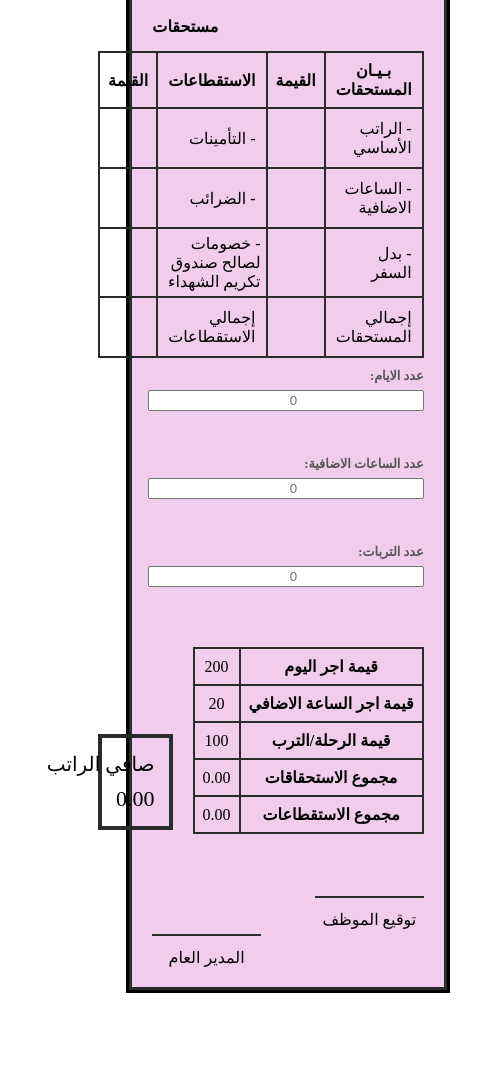
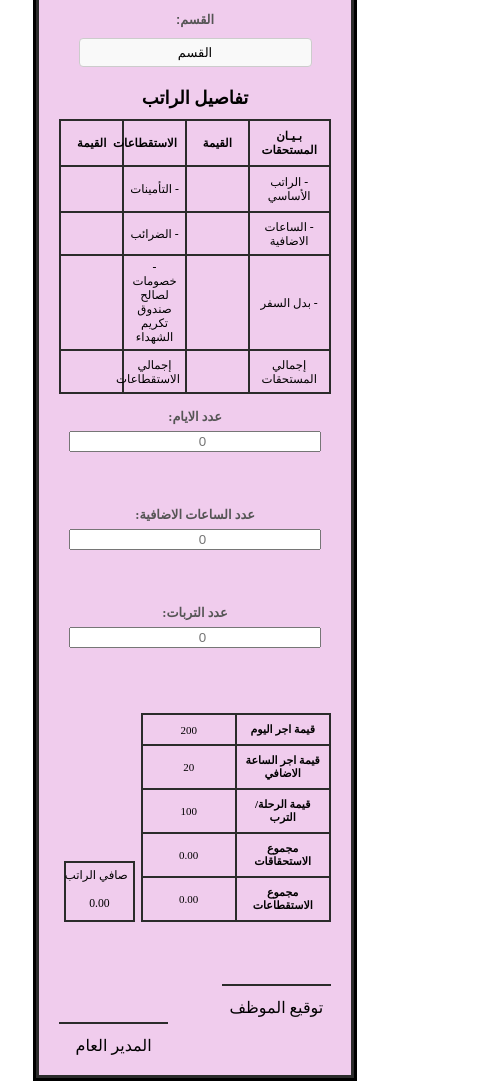
Before and after one commit to Mohamed-elsayed92/salary-Statement, a plain HTML site: page index.html in a window 390 px wide. Shown: the part 542-1623 px from the top of the page, 484 px wide, since content can reach past the window. Before the commit the page ends 1580 px from the top, so only its background shows below. Drawn offline with Linux system fonts and the light colour scheme.

Commit message:
تعديل الاستجابة لشاشة الموبيل

```diff
--- a/index.html
+++ b/index.html
@@ -13,6 +13,10 @@
       <h1 class="title">شركة السعد للتجارة والتوريد </h1>
       <div style="text-align:center; margin-top:6px; font-size:16px"> مفردات الراتب الشهري لموظفين بتعاقد يومي</div>
       <div class="header-container">
+  <div class="footer-row">
+    <div  class="muted">شهر: ____________<div id="month-name"></div></div>
+    <div  class="muted">السنة: ____________<div id="year-number"></div></div>
+  </div>
   <div class="fields-wrapper">
 
     <div class="input-group">
@@ -32,23 +36,12 @@
       <span class="label">القسم:</span>
       <div class="emp-dept field">القسم</div>
     </div>
-
-
+  </div>
 
 </div>
-
-  <div class="footer-row">
-    <div  class="muted">شهر: ____________<div id="month-name"></div></div>
-    <div  class="muted">السنة: ____________<div id="year-number"></div></div>
-  </div>
-</div>
-
-
-
-    <div class="fields-wrapper"style="text-align:right; font-weight:700; margin-top:10px">مستحقات
-
-    </div>
+<div class="contener-table">
   <table class="form-table">
+  <caption>تفاصيل الراتب</caption>
   <tr>
     <th class="wide">بـيـان المستحقات</th>
     <th class="narrow">القيمة</th>
@@ -58,37 +51,37 @@
 
   </tr>
   <tr>
-        <td style="text-align:right; padding:10px">- الراتب الأساسي</td>
+    <td style="text-align:center; ">- الراتب الأساسي</td>
      <td id="basic-salary"></td>
 
-        <td style="text-align:right; padding:10px">- التأمينات</td>
+    <td style="text-align:center; padding:0px">- التأمينات</td>
     <td id="insurance-value"></td>
 
 </tr>
  <tr>
-        <td style="text-align:right; padding:10px">- الساعات الاضافية</td>
+    <td style="text-align:center; padding:0px">- الساعات الاضافية</td>
      <td id="valu-time"></td>
-           <td style="text-align:right; padding:10px">- الضرائب</td>
+       <td style="text-align:center; padding:0px">- الضرائب</td>
     <td id="tax-value"></td>
 
  </tr>
  <tr>
-        <td style="text-align:right; padding:10px">- بدل السفر</td>
+    <td style="text-align:center; padding:0px">- بدل السفر</td>
      <td id="value-trip"></td>
-      <td style="text-align:right; padding:5px">- خصومات لصالح صندوق تكريم الشهداء</td>
+  <td style="text-align:center; padding:5px">- خصومات لصالح صندوق تكريم الشهداء</td>
     <td id="other-deductions"></td>
 
  </tr>
 
  <tr>
-       <td style="text-align:right; padding:10px">إجمالي المستحقات</td>
+   <td style="text-align:center; padding:5px">إجمالي المستحقات</td>
     <td id="total-salary"></td>
-        <td style="text-align:right; padding:10px">إجمالي الاستقطاعات</td>
+    <td style="text-align:center; padding:5px">إجمالي الاستقطاعات</td>
     <td id="total-deductions"></td>
 
   </tr>
 
-
+</div>
     </table>
     <div  style="display:flex; gap:10px;flex-direction: row;margin-top: 10px;">
            <div class="input-group">
@@ -116,10 +109,10 @@
           <tr><th>مجموع الاستحقاقات</th><td id="total-amount">0.00</td></tr>
           <tr><th>مجموع الاستقطاعات</th><td id="total-deductions2">0.00</td></tr>
         </table>
-      <div style="width:300px">
+
         <div class="right-box">صافي الراتب<br><span id="net-salary"style="font-size:26px; display:block; margin-top:10px">0.00</span></div>
 
-      </div>
+
     </div>
 
     <div class="signature">
--- a/script.js
+++ b/script.js
@@ -60,10 +60,10 @@ document.getElementById('year-number').textContent = yearNumber;
 function calculateEgyptTax(monthlySalary) {
     // 1. الإعدادات الأساسية (سنوية)
     const annualGross = monthlySalary * 12;
-    const personalExemption = 20000; // الإعفاء الشخصي السنوي
     const inshuranceBasic = 6412.5;
     const monthlyInsurance = (inshuranceBasic / 1.1875  ) * 0.11;
     const annualInsurance = monthlyInsurance * 12;
+    const personalExemption = 20000; // الإعفاء الشخصي السنوي
     let taxableIncome = annualGross - annualInsurance - personalExemption;
 
     // 4. نظام الشرائح (للدخول التي لا تتجاوز 600 ألف جنيه سنوياً)
@@ -88,8 +88,9 @@ function calculateEgyptTax(monthlySalary) {
     }
 const monthlyTax = totalAnnualTax / 12;
     return {
-    monthlyTax: monthlyTax,
+  monthlyTax: Math.max(0, monthlyTax),
         monthlyInsurance: monthlyInsurance,
+        taxableIncome: taxableIncome / 12 // الوعاء الشهري للعرض فقط
 
     };
 }
@@ -134,7 +135,8 @@ function updateUI() {
         const taxResults = calculateEgyptTax(grandTotal);
         if (elements.insurance) elements.insurance.innerText = taxResults.monthlyInsurance.toFixed(2);
         if (elements.tax) elements.tax.innerText = taxResults.monthlyTax.toFixed(2);
-        const  elshohada = (grandTotal -taxResults.monthlyInsurance ) * .0005;
+        let  elshohada = (grandTotal -taxResults.monthlyInsurance ) * .0005;
+        elshohada = Math.max(0, elshohada);
         const finalDeductions = totalDeductions + taxResults.monthlyInsurance + taxResults.monthlyTax + elshohada;
 
         if (elements.deductions) elements.deductions.innerText = finalDeductions.toFixed(2);
@@ -142,7 +144,7 @@ function updateUI() {
         if (elements.otherDedactions) elements.otherDedactions.innerText = elshohada.toFixed(2);
         if (elements.netSalary) elements.netSalary.innerText = (grandTotal - finalDeductions).toFixed(2);
     } else {
-        [elements.insurance, elements.tax,elshohada, elements.deductions, elements.netSalary].forEach(el => {
+        [elements.insurance, elements.tax, elements.deductions, elements.netSalary, elements.otherDedactions].forEach(el => {
             if (el) el.innerText = "0.00";
         });
     }
--- a/style.css
+++ b/style.css
@@ -31,22 +31,27 @@ overflow-x : hidden;}
     width: 100%;
     border-collapse: collapse;
     margin-top: 15px;
+    table-layout: fixed;
 }
 .form-table2 th, .form-table2 td{border:2px solid #2b2b2b;
          padding:8px;
          text-align:center;
-         vertical-align:middle}
+         vertical-align:middle;
+
+        }
     .form-table th, .form-table td{border:2px solid #2b2b2b;
          padding:8px;
          text-align:center;
-         vertical-align:middle}
+         vertical-align:middle;
+    height: 25px;
+}
     .wide{width:20%}
     .narrow{width:14%}
     .right-box{border:4px solid #2b2b2b;
          padding:14px;
           text-align:center;
           font-size:20px;
-
+       width: 16%;
  }
     .signature{display:flex;
          justify-content:space-between;
@@ -84,12 +89,13 @@ overflow-x : hidden;}
           gap: 15px;
            direction: rtl;
            font-family: Arial, sans-serif;
-           padding: 10px; }
+           padding: 10px 0;
+        margin: auto;}
      .fields-wrapper { display: flex;
          flex-direction: row;
          gap: 15px;
          flex-wrap: wrap;
-        align-items: end;
+        align-items:center;
      justify-content: space-between; }
       .input-group { display: flex;
         flex-direction: column;
@@ -122,27 +128,59 @@ overflow-x : hidden;}
              color: #888;}
 #input1,#input2,#input3{
      max-width: 115px;
-     margin-left: 30px;
+
 }
 .day-error ,.time-error ,.trip-error{
      visibility: hidden;
 }
-@media screen and (max-width: 768px) {
-
+caption{
+    font-size:18px;
+    font-weight: bold;
+    margin-bottom: 10px;
+}
+/* ------------------------------- */
+@media screen and (max-width: 575px) {
+    .header-container {
+        flex-direction: column;
+        align-items: center;
+    width:90%;}
     /* جعل الهيدر صفوفاً عمودية */
     .fields-wrapper {
         flex-direction: column;
+       display: flex;
+  flex-wrap: wrap;
+        padding: 0 10px;
+}
+
+     .input-group ,.input-group .field{width: 100%!important;
+     margin: 5px 0;
+     align-items: center;}
+
+.contener-table{width:100%;
 
 
-    }
-     .input-group ,.input-group .field{width: 137%!important;}
+}
+    /* أهم جزء: جعل الجدول قابلاً للتمرير أفقيًا إذا كان كبيرًا */
+  .contener-table .form-table {
+display:table;
+table-layout: fixed;
+width: 100%;
+margin:0;
+font-size: 3vw;
+text-align: center;
+padding: 0;
+ vertical-align: middle;
+ }
 
+.form-table th, .form-table td {
+    height: 25px;
+
+}
     /* تعديل الفوتر (الشهر والسنة) */
     .footer-row {
-        flex-direction: row;
+        flex-direction: column;
         justify-content: space-around;
-        margin-bottom: 272px;
-        margin-right: -212px;
+        margin-bottom: 10px;
     }
 
     /* تحويل المدخلات (عدد الأيام، الساعات) لصفوف عمودية */
@@ -151,41 +189,48 @@ overflow-x : hidden;}
         gap: 20px !important;
     }
 
-    /* أهم جزء: جعل الجدول قابلاً للتمرير أفقيًا إذا كان كبيرًا */
-    .form-table {
-        display: block;
-   max-width: 100%;
-
-    }
 
     /* تعديل الجزء السفلي (الجدول الصغير وصافي الراتب) */
     div[style*="align-items:end"] {
-        flex-direction: row !important;
+        flex-direction:row !important;
         align-items: center !important;
         text-wrap: nowrap;
-    width: 142%;}
+        gap:6px !important;
+    width:100% !important;
+font-size: 11px;}
 
-    .form-table2 {
+.form-table2 {
+    width: 70%;
+    display:table;
+    table-layout: fixed;}
+
+    .form-table2 th, .form-table2 td {
         width: 100%;
+        text-wrap: auto;;
     }
 
-    div[style*="width:300px"] {
-        width: 100% !important;
-        margin-top: 20px;
-    }
 
-    .right-box {
-      width: 27%;
+ .right-box{border:2px solid #2b2b2b;
+         padding:5px;
+          text-align:center;
+          font-size:3vw;
+       box-sizing: border-box;
+      align-self: self-end;
+     width: 26% !important;
+    align-items: center;}
+  #net-salary {
+        font-size: 3vw !important;
+        width: 100% ;
         text-align: center;
-           margin-top: 78px;
+        padding: 5px;
+        box-sizing: border-box;
+            align-items: center;
+        vertical-align: middle;}
 
-
-    }
-    #net-salary {
-        font-size: 22px!important;
-    }
-    #input1,#input2,#input3 {min-width: 72%;
-text-align: center;}
+    #input1,#input2,#input3 {
+        min-width:90%;
+text-align: center;
+}
 .input-group{text-align: center;}
 }
 
```
Lines whose indentation alone changed are shown as unchanged.
